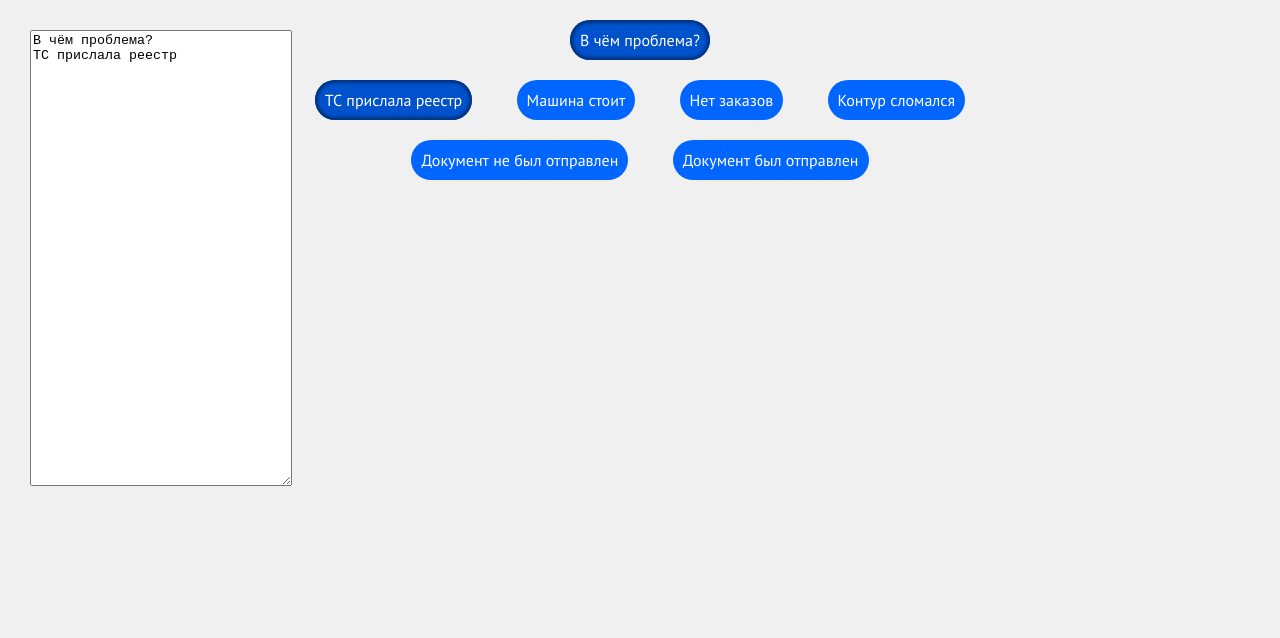
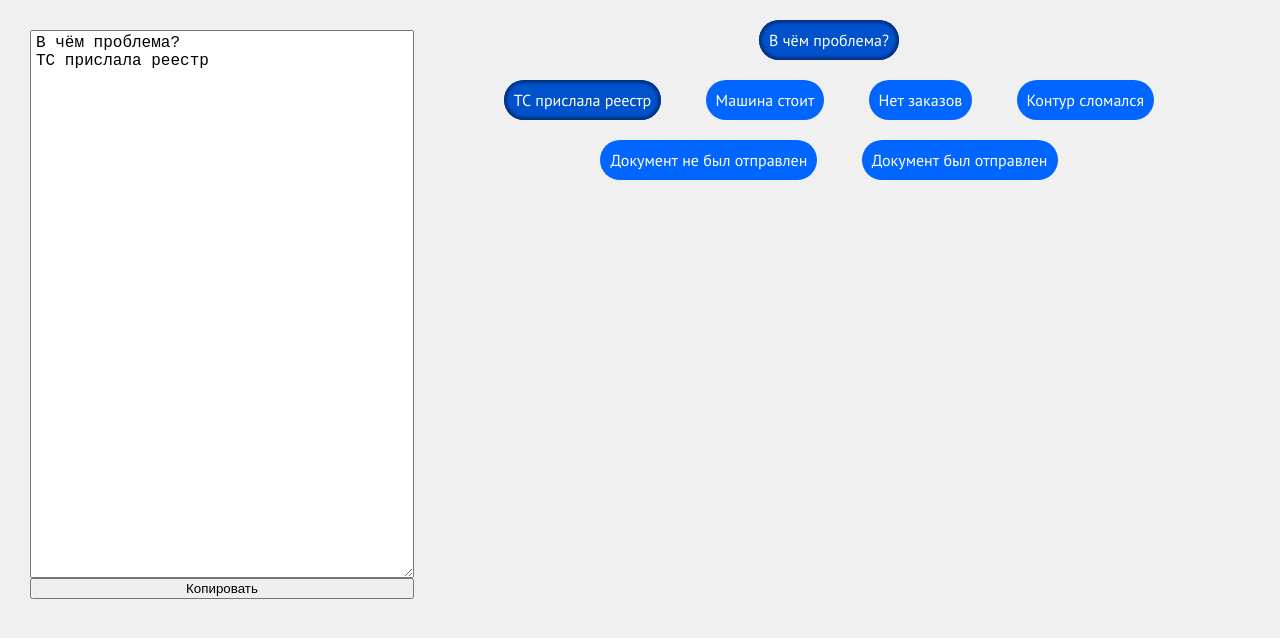
Before and after one commit to bodpunk/incident_escalation, a plain HTML site: page index.html in a window 1280 px wide. Both pictures are taken after a click on the element "ТС прислала реестр". Drawn offline with nearby package versions, Linux system fonts and the light colour scheme.

Commit message:
Added copy-button and other
Added copy-button, js for it; changed width (30% for textarea, 70% for tree); comments for js

```diff
--- a/css/main.css
+++ b/css/main.css
@@ -5,6 +5,11 @@ body {
   font-family: 'PT Sans', sans-serif;
   text-align: center;
   color: #ffffff;
+}
+
+.main-tree {
+  margin-left: 30%;
+  max-width: 70%;
 }
 
 .main-tree__element {
@@ -32,11 +37,27 @@ body {
   display: block;
 }
 
-.textarea {
+.textarea-block {
   position: absolute;
   top: 0;
   margin-top: 30px;
   left: 0;
   margin-left: 30px;
-  width: 20%;
+  width: 30%;
 }
+
+.textarea-block__text,
+.textarea-block__button {
+  display: block;
+  width: 100%;
+  box-sizing: border-box;
+}
+
+.textarea-block__text {
+  padding: 3px 5px;
+  font-size: 16px;
+}
+
+.textarea-block__button {
+  cursor: pointer;
+}
--- a/index.html
+++ b/index.html
@@ -32,7 +32,10 @@
       </div>
     </div>
   </div>
-  <textarea class="textarea" rows="30">В чём проблема?</textarea>
+  <div class="textarea-block">
+    <textarea class="textarea-block__text" rows="30">В чём проблема?</textarea>
+    <button class="textarea-block__button" type="button">Копировать</button>
+  </div>
   <script src="https://code.jquery.com/jquery-3.2.1.min.js" integrity="sha256-hwg4gsxgFZhOsEEamdOYGBf13FyQuiTwlAQgxVSNgt4=" crossorigin="anonymous"></script>
   <script src="js/main.js"></script>
 </body>
--- a/js/main.js
+++ b/js/main.js
@@ -1,12 +1,17 @@
 $(document).ready(function() {
-    $('.main-tree__element:not(.main-tree__first-element)').click(function() {
-      $(this).siblings().removeClass('selected');
-      $(this).siblings().removeClass('line__visible');
-      $(this).addClass('selected');
-      var identificator = $(this).attr('id');
-      var text = $(this).text();
-      $('.' + identificator + '__inner').addClass('line__visible');
-      $('.main-tree__line:not(.line__visible) span').removeClass('selected');
-      $('.textarea').append('&#13;&#10;' + text);
+    $('.main-tree__element:not(.main-tree__first-element)').click(function() { // Ловим нажатие на любой элемент дерева, за исключением первого
+      $(this).siblings().removeClass('selected'); // Снимаем класс выделения (и само выделение) с соседей нажатого элемента
+      $(this).siblings().removeClass('line__visible'); //Снимаем класс раскрытия ветви (и саму ветвь) с соседей нажатого элемента
+      $(this).addClass('selected'); // повесили класс выделения на нажатый элемент
+      var identificator = $(this).attr('id'); // задаем переменную, которая равна идентификатору нажатого элемента
+      var text = $(this).text(); //задаем переменную, которая равна тексту нажатого элемента
+      $('.' + identificator + '__inner').addClass('line__visible'); // раскрываем ветвь нажатого элемента
+      $('.main-tree__line:not(.line__visible) span').removeClass('selected'); // скрываем выделение элементов на скрытых ветках
+      $('.textarea-block__text').append('&#13;&#10;' + text); // добавляем в текстовое поле содержимое нажатого элемента (&#13;&#10; = <br> for textarea)
+    });
+    $('.textarea-block__button').click(function() { // Ловим нажатие по кнопке "Копировать"
+      $('.textarea-block__text').select(); // Выделяем содержимое textarea
+      document.execCommand("copy"); // Копируем содержимое textarea
+      $('.textarea-block__button').focus(); // Снимаем выделение textarea, установив фокус на кнопку
     });
 });
```
